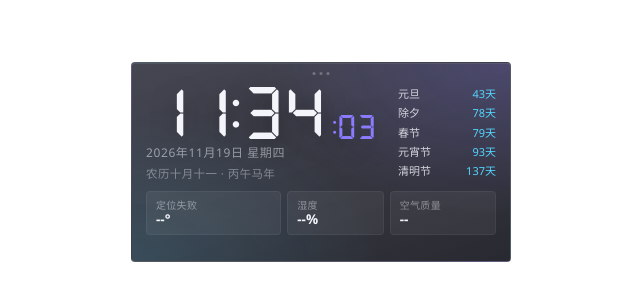
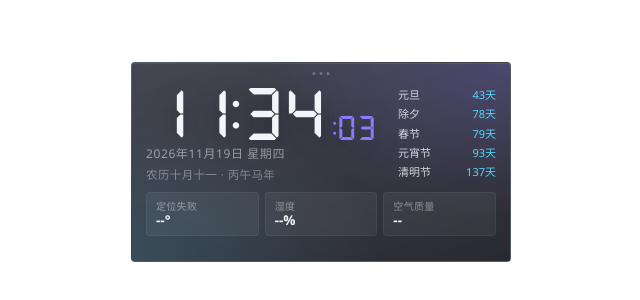
Before and after one commit to scenlinx/metimes, a website: page src/index.html in a window 1280 px wide. Shown: the part 238-538 px from the top of the page, without its empty margins (319-959 px from the left). Drawn offline with Linux system fonts and the light colour scheme.

Commit message:
Update styles.css

```diff
--- a/src/styles.css
+++ b/src/styles.css
@@ -49,7 +49,7 @@ body {
   flex-direction: row;
   align-items: stretch;
   justify-content: center;
-  padding: 14px 14px 16px;
+  padding: 14px;
   gap: 12px;
   overflow: hidden;
   cursor: grab;
@@ -178,7 +178,7 @@ body {
 .conditions {
   width: 100%;
   display: grid;
-  grid-template-columns: 1.4fr 1fr 1.1fr;
+  grid-template-columns: repeat(3, 1fr);
   gap: 6px;
 }
 
```
